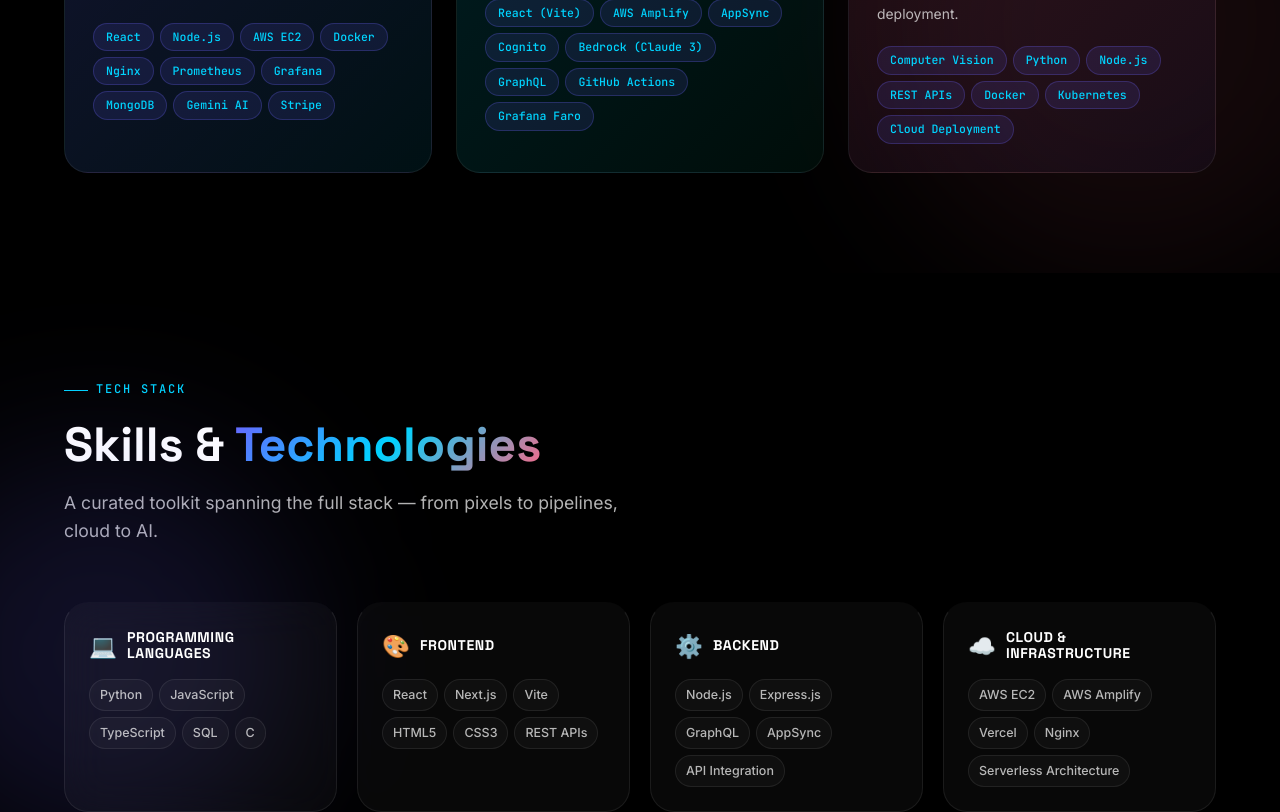
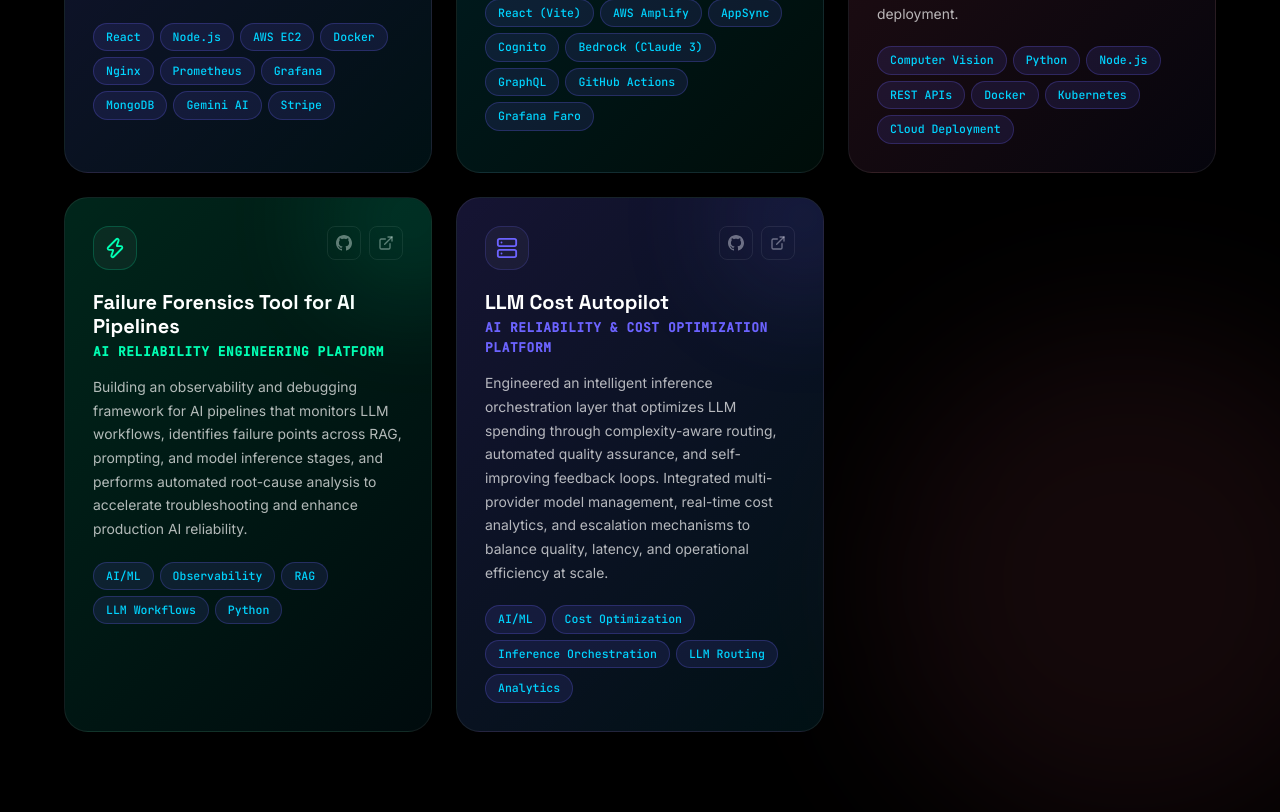
Before and after one commit to Pranav-ns/Portfolio, a Next.js app: page / in a window 1280 px wide. Shown: the part 4160-4972 px from the top of the page. Built offline with nearby package versions, Linux system fonts and the light colour scheme.

Commit message:
content: add AI pipeline and LLM cost autopilot projects

```diff
--- a/src/components/Projects.tsx
+++ b/src/components/Projects.tsx
@@ -42,6 +42,30 @@
     gradient: "linear-gradient(135deg, rgba(255,101,132,0.15) 0%, rgba(108,99,255,0.05) 100%)",
     featured: false,
   },
+  {
+    id: "failure-forensics",
+    title: "Failure Forensics Tool for AI Pipelines",
+    subtitle: "AI Reliability Engineering Platform",
+    description:
+      "Building an observability and debugging framework for AI pipelines that monitors LLM workflows, identifies failure points across RAG, prompting, and model inference stages, and performs automated root-cause analysis to accelerate troubleshooting and enhance production AI reliability.",
+    tags: ["AI/ML", "Observability", "RAG", "LLM Workflows", "Python"],
+    icon: <Zap size={22} />,
+    color: "#00ffb3",
+    gradient: "linear-gradient(135deg, rgba(0,255,179,0.15) 0%, rgba(0,212,255,0.05) 100%)",
+    featured: true,
+  },
+  {
+    id: "llm-cost-autopilot",
+    title: "LLM Cost Autopilot",
+    subtitle: "AI Reliability & Cost Optimization Platform",
+    description:
+      "Engineered an intelligent inference orchestration layer that optimizes LLM spending through complexity-aware routing, automated quality assurance, and self-improving feedback loops. Integrated multi-provider model management, real-time cost analytics, and escalation mechanisms to balance quality, latency, and operational efficiency at scale.",
+    tags: ["AI/ML", "Cost Optimization", "Inference Orchestration", "LLM Routing", "Analytics"],
+    icon: <Server size={22} />,
+    color: "#6c63ff",
+    gradient: "linear-gradient(135deg, rgba(108,99,255,0.2) 0%, rgba(0,212,255,0.08) 100%)",
+    featured: true,
+  },
 ];
 
 const filters = ["All", "AWS", "AI/ML", "DevOps", "React"];
@@ -63,7 +87,7 @@
   const filterMap: Record<string, string[]> = {
     All: [],
     AWS: ["AWS EC2", "AWS Amplify", "AppSync", "Cognito", "Bedrock (Claude 3)"],
-    "AI/ML": ["Gemini AI", "Bedrock (Claude 3)", "Computer Vision", "Grafana Faro"],
+    "AI/ML": ["Gemini AI", "Bedrock (Claude 3)", "Computer Vision", "Grafana Faro", "AI/ML"],
     DevOps: ["Docker", "Kubernetes", "Nginx", "Prometheus", "Grafana", "GitHub Actions", "CI/CD"],
     React: ["React", "React (Vite)", "Node.js"],
   };
```
